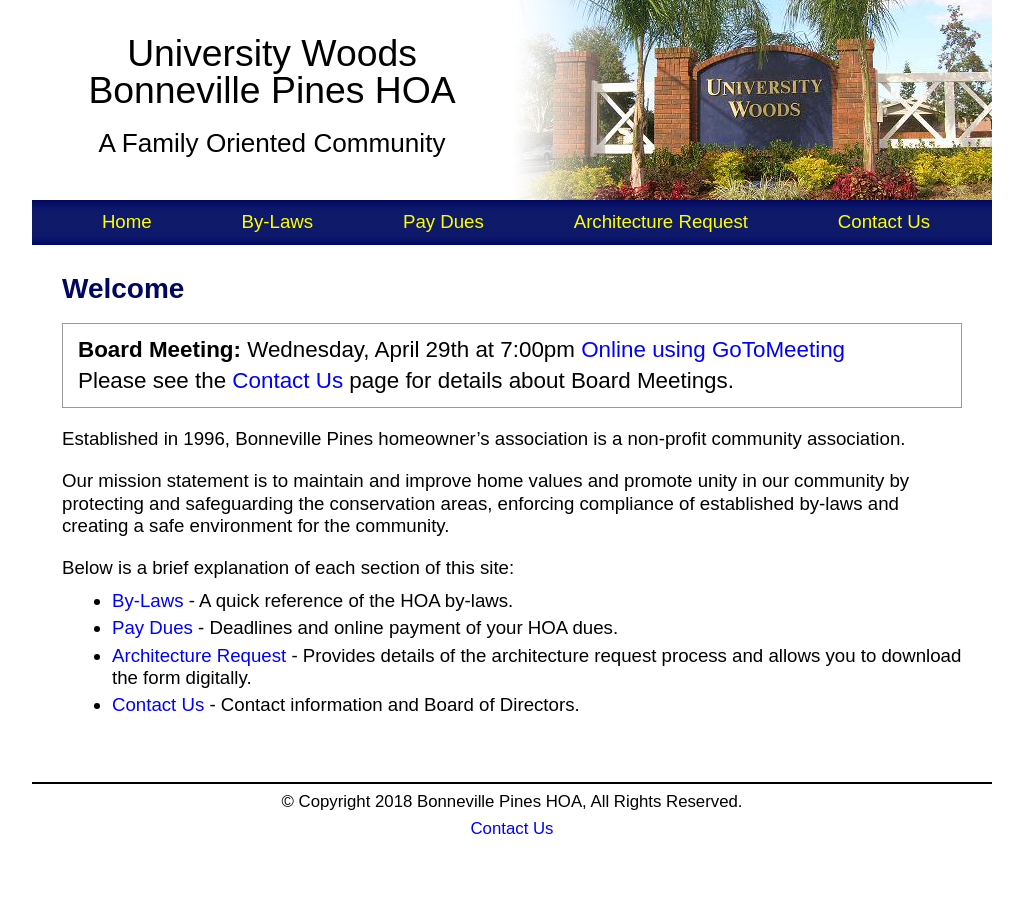
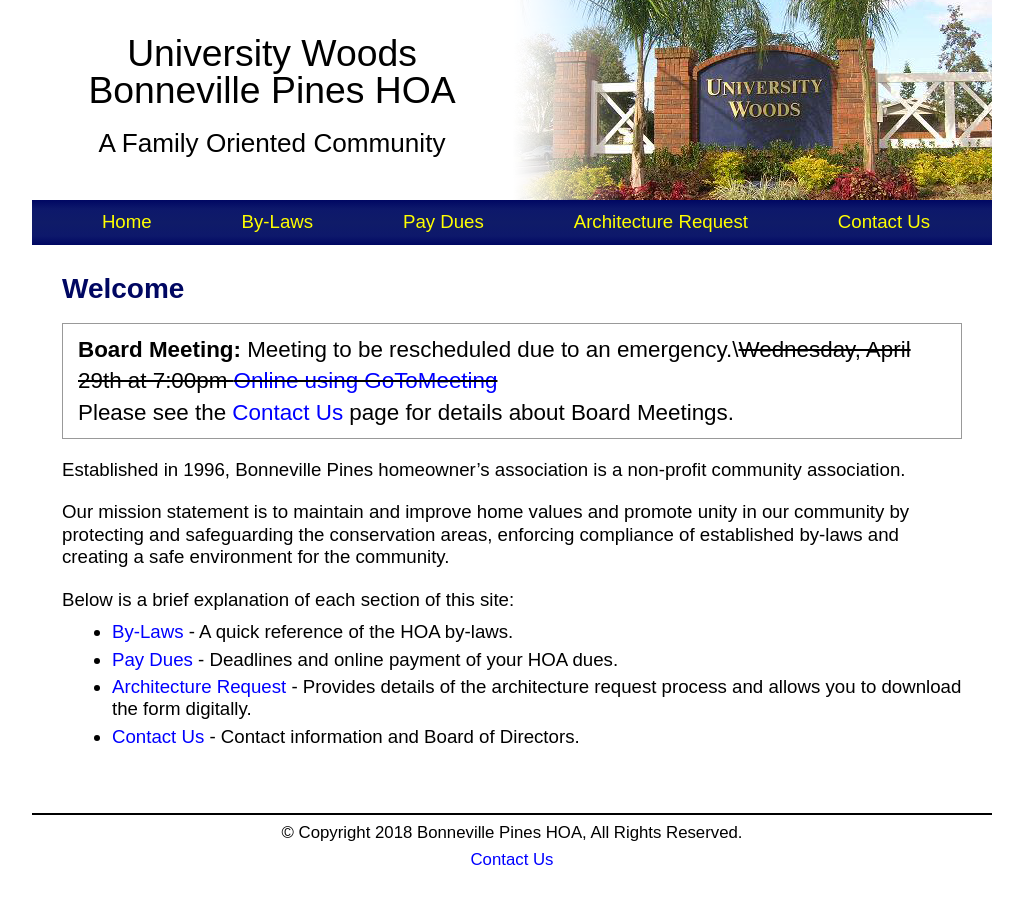
Before and after one commit to bphoa/website, a Jekyll site: the page built from index.md, in a window 1280 px wide. Shown: the whole page, without its empty margins (128-1151 px from the left). Built offline with Jekyll 4.4.1, drawn with Linux system fonts in a browser that asks for light colours.

Commit message:
Reschedule message for 4/29

```diff
--- a/index.md
+++ b/index.md
@@ -3,7 +3,7 @@
 title: Welcome
 ---
 
-**Board Meeting:** Wednesday, April 29th at 7:00pm [Online using GoToMeeting](https://global.gotomeeting.com/join/820052717)\\
+**Board Meeting:** Meeting to be rescheduled due to an emergency.\\~~Wednesday, April 29th at 7:00pm [Online using GoToMeeting](https://global.gotomeeting.com/join/820052717)~~\\
 Please see the [Contact Us](contact) page for details about Board Meetings.
 {: .alert}
 
```
